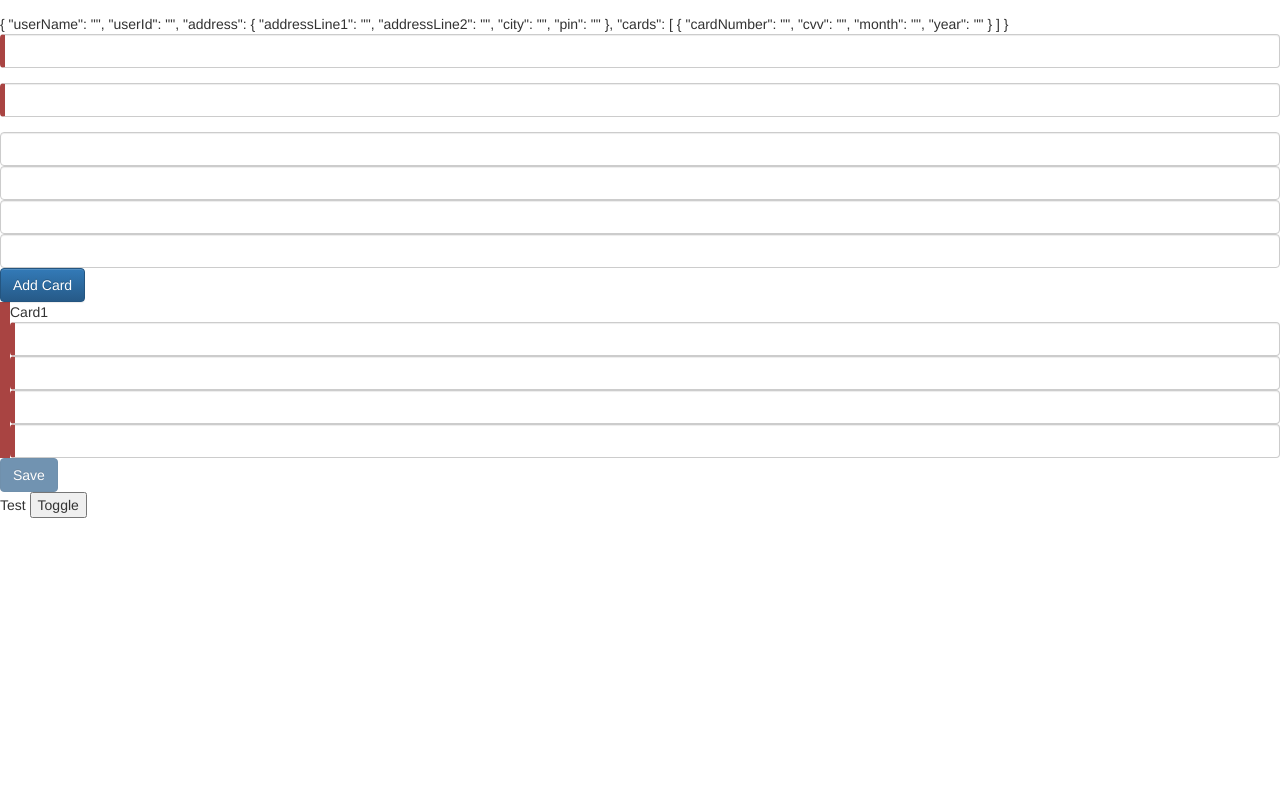
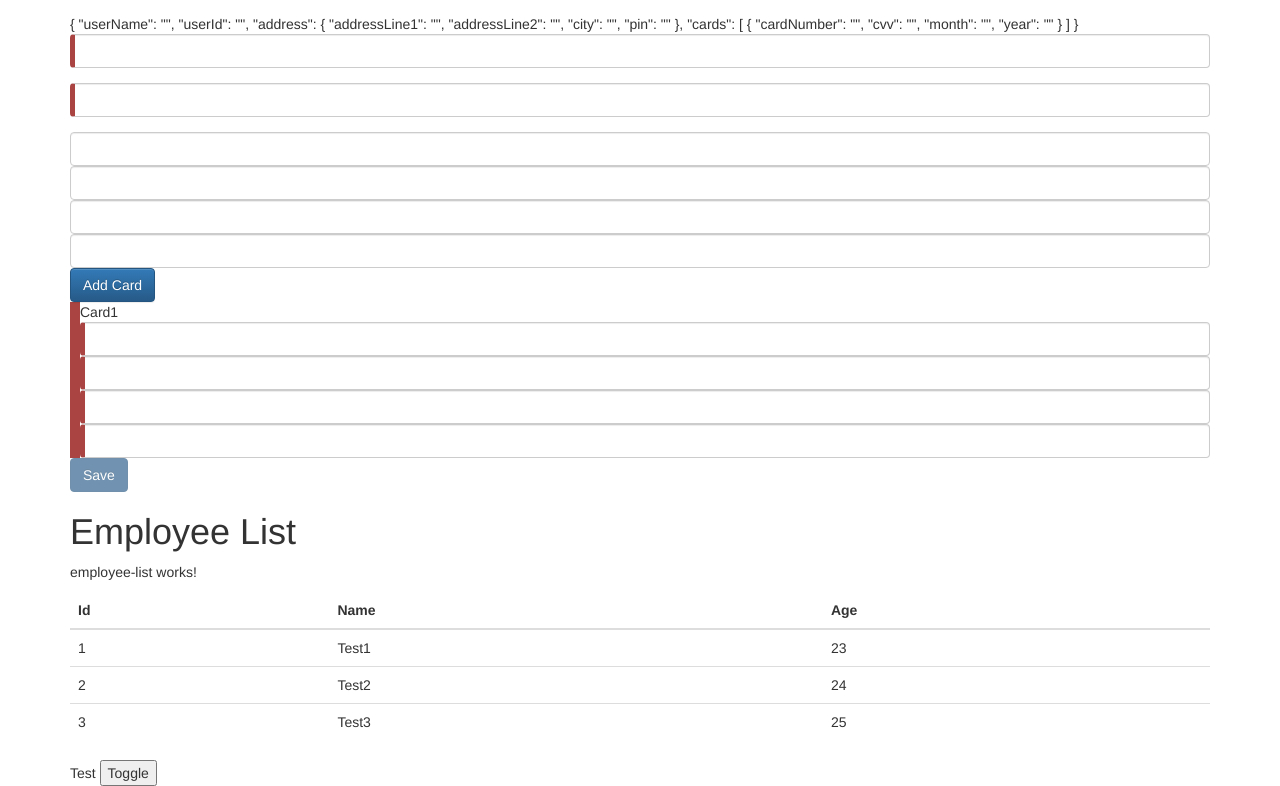
Before and after one commit to santoshyadav198613/ShoppingApp-Edureka, an Angular app: page / in a window 1280 px wide. Shown: the part 445-1231 px from the top of the page. Before the commit the page ends 963 px from the top, so only its background shows below. Built offline with nearby package versions, Linux system fonts and the light colour scheme.

Commit message:
added input property example

```diff
--- a/src/app/app.component.html
+++ b/src/app/app.component.html
@@ -1,4 +1,6 @@
+
 <!--The whole content below can be removed with the new code.-->
+<div class="container">
 <div style="text-align:center">
   <h1>
     Welcome to {{title}}!!
@@ -8,8 +10,12 @@
 
 <app-order></app-order>
 
+<app-employee></app-employee>
+
 <div [innerText]="firstName" [hidden]="isHidden">
 </div>
 {{firstName}}
 
 <button (click)="divToggle()">Toggle</button>
+
+</div>
--- a/src/app/app.module.ts
+++ b/src/app/app.module.ts
@@ -7,11 +7,15 @@ import { ProductComponent } from './product/product.component';
 import { ProductService } from './service/product/product.service';
 import { API_CONFIG, APP_CONFIG } from './service/ApiValueProvider/api.config';
 import { OrderComponent } from './order/order.component';
+import { EmployeeComponent } from './employee/employee.component';
+import { EmployeeListComponent } from './employee/employee-list/employee-list.component';
 @NgModule({
   declarations: [
     AppComponent,
     ProductComponent,
-    OrderComponent
+    OrderComponent,
+    EmployeeComponent,
+    EmployeeListComponent
   ],
   imports: [
     BrowserModule,
--- /dev/null
+++ b/src/app/employee/employee-list/employee-list.component.html
@@ -0,0 +1,33 @@
+<p>
+  employee-list works!
+</p>
+
+
+<table class="table">
+  <thead>
+    <tr>
+      <th>
+        Id
+      </th>
+      <th>
+        Name
+      </th>
+      <th>
+        Age
+      </th>
+    </tr>
+  </thead>
+  <tbody>
+    <tr *ngFor="let product of prodList">
+      <td>
+        {{product.id}}
+      </td>
+      <td>
+          {{product.name}}
+      </td>
+      <td>
+          {{product.age}}
+      </td>
+    </tr>
+  </tbody>
+</table>
--- /dev/null
+++ b/src/app/employee/employee-list/employee-list.component.ts
@@ -0,0 +1,16 @@
+import { Component, OnInit, Input } from '@angular/core';
+import { Employee } from '../employee';
+
+@Component({
+  selector: 'app-employee-list',
+  templateUrl: './employee-list.component.html',
+  styleUrls: ['./employee-list.component.css']
+})
+export class EmployeeListComponent implements OnInit {
+  @Input() prodList: Employee[];
+  constructor() { }
+
+  ngOnInit() {
+  }
+
+}
--- /dev/null
+++ b/src/app/employee/employee.component.html
@@ -0,0 +1,4 @@
+<h1>
+  Employee List
+</h1>
+<app-employee-list [prodList]="employeeList"></app-employee-list>
--- /dev/null
+++ b/src/app/employee/employee.component.ts
@@ -0,0 +1,19 @@
+import { Component, OnInit } from '@angular/core';
+import { Employee } from './employee';
+@Component({
+  selector: 'app-employee',
+  templateUrl: './employee.component.html',
+  styleUrls: ['./employee.component.css']
+})
+export class EmployeeComponent implements OnInit {
+  employeeList: Employee[] = [
+    { id: 1, age: 23, name: 'Test1' },
+    { id: 2, age: 24, name: 'Test2' },
+    { id: 3, age: 25, name: 'Test3' }
+  ];
+  constructor() { }
+
+  ngOnInit() {
+  }
+
+}
--- /dev/null
+++ b/src/app/employee/employee.ts
@@ -0,0 +1,5 @@
+export class Employee {
+    id: number;
+    name: string;
+    age: number;
+}
```
Also changed, not shown: src/app/employee/employee-list/employee-list.component.css (added), src/app/employee/employee.component.css (added), 2 other files (tests, documents, lock files or other folders).
